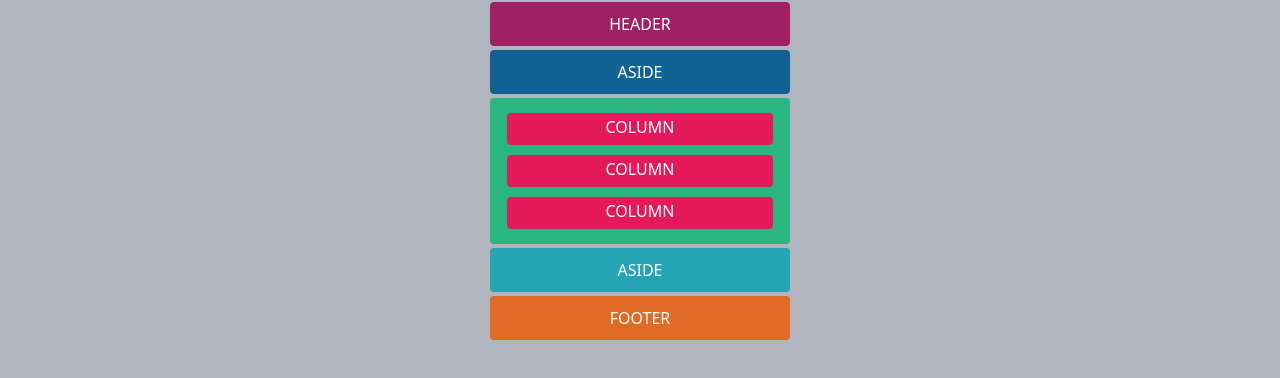
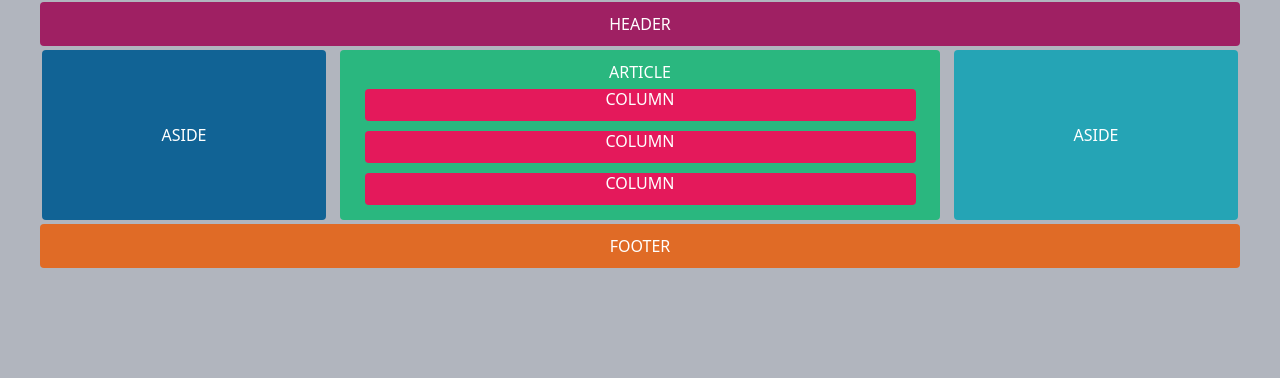
Before and after one commit to mhalsey0/grid-wireframe-practice, a plain HTML site: page index.html in a window 1280 px wide. Drawn offline with Linux system fonts and the light colour scheme.

Commit message:
updated media query for landscape tablets and desktop

```diff
--- a/css/style.css
+++ b/css/style.css
@@ -27,6 +27,7 @@ section {
     flex-direction: column;
     align-items: center;
     background-color: #2AB77F;
+    color: white;
 }
 
 aside {
@@ -53,3 +54,45 @@ article {
 #aside-two {
     background-color: #25A4B5;
 }
+
+@media only screen and (min-width: 768px) {
+    main {
+        display: flex;
+        justify-content: center;
+        align-items: stretch;
+        gap: 10px;
+        width: 100%;
+        max-width: 1200px;
+        box-sizing: border-box;
+    }
+
+    aside {
+        flex: 1;
+        min-width: 100px;
+        display: flex;
+        align-items: center;
+        justify-content: center;
+    }
+
+    section {
+        width: 600px;
+        flex-shrink: 0;
+        display: flex;
+        flex-direction: column;
+        justify-content: flex-end;
+    }
+
+    article {
+        display: flex;
+        flex-direction: column;
+        justify-content: space-between;
+        gap: 10px;
+        padding: 10px 0;
+        justify-content: flex-end;
+    }
+
+    header, footer {
+        width: 100%;
+        max-width: 1200px;
+    }
+}
--- a/index.html
+++ b/index.html
@@ -8,13 +8,15 @@
 </head>
 <body>
     <header>HEADER</header>
+    <main>
         <aside>ASIDE</aside>
-    <section>
+        <section>ARTICLE
             <article>COLUMN</article>
             <article>COLUMN</article>
             <article>COLUMN</article>
         </section>
         <aside id="aside-two">ASIDE</aside>
+    </main>
     <footer>FOOTER</footer>
 </body>
 </html>
```
Also changed, not shown: desktop-wireframe.png (added). Lines whose indentation alone changed are shown as unchanged.
